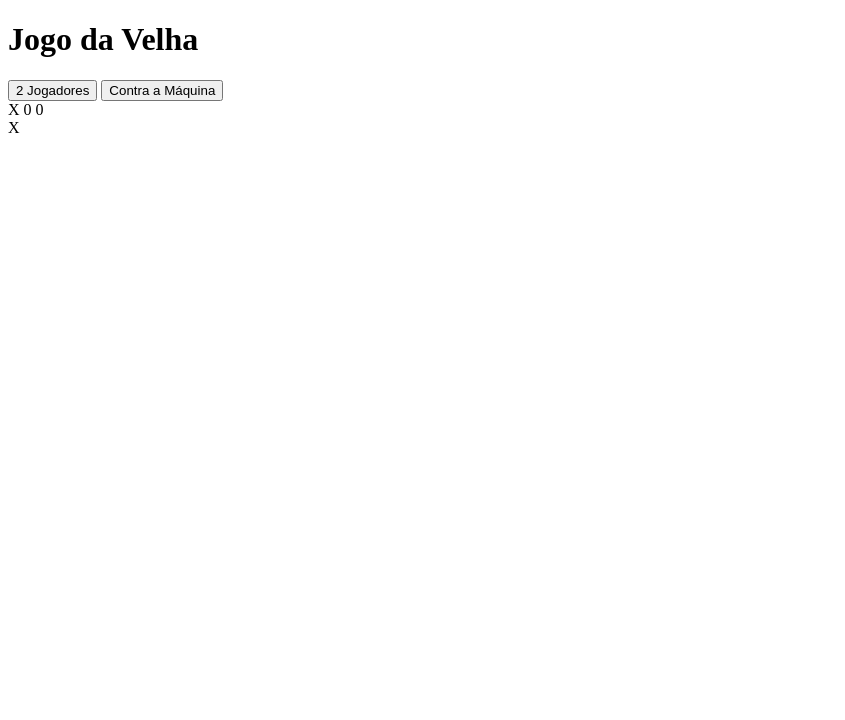
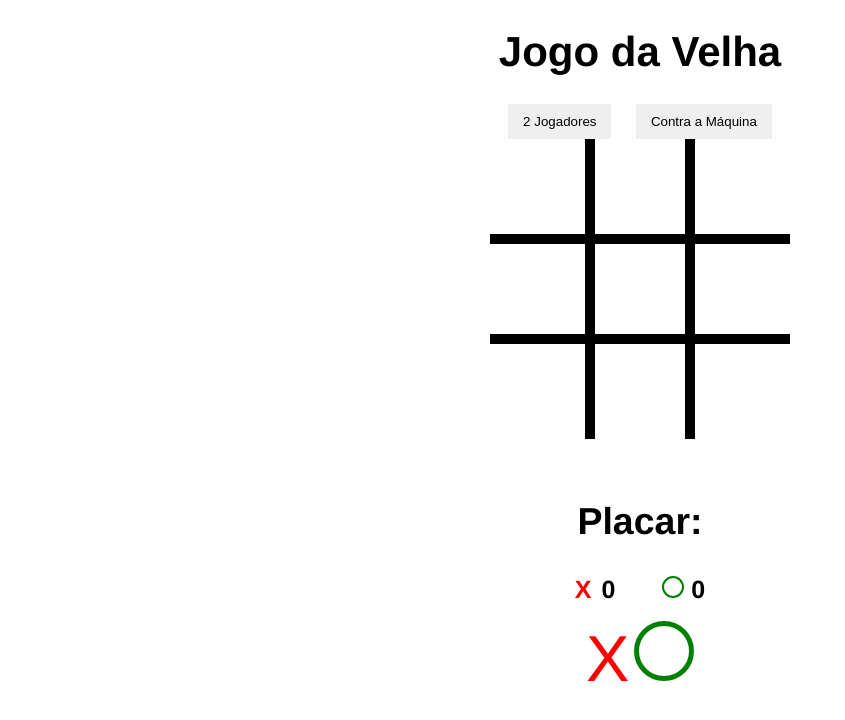
Before and after one commit to TgabrielAguiar/Jogo-da-Velha, a plain HTML site: page index.html in a window 1280 px wide. Shown: the whole page, without its empty margins (0-845 px from the left). Drawn offline with Linux system fonts and the light colour scheme.

Commit message:
adicionando estilos css

```diff
--- a/css/style.css
+++ b/css/style.css
@@ -0,0 +1,113 @@
+body{
+  text-align: center;
+  font-family: Helvetica, sans-serif;
+}
+
+h1{
+  font-size: 42px;
+}
+
+/* botões */
+#buttons-container button{
+  border: none;
+  padding: 10px 15px;
+  margin: 0 10px;
+}
+
+/* jogo */
+#container{
+  display: flex;
+  width: 300px;
+  margin: 0;
+  flex-direction: row;
+  flex-wrap: wrap;
+  position: relative;
+  margin-left: auto;
+  margin-right: auto;
+}
+
+.box {
+  height: 100px;
+  border: 5px solid black;
+  box-sizing: border-box;
+  flex: 1 1 33%;
+}
+
+#block-1,#block-2,#block-3{
+  border-top: none;
+}
+#block-1,#block-4,#block-7{
+  border-left: none;
+}
+#block-3,#block-6,#block-9{
+  border-right: none;
+}
+#block-7,#block-8,#block-9{
+  border-bottom: none;
+}
+
+/* Simbolos */
+.x{
+  font-size: 65px;
+  color: red;
+  display: inline-block;
+  line-height: 100px;
+}
+
+.o{
+  width: 50px;
+  height: 50px;
+  border: 5px solid green;
+  border-radius: 50%;
+  display: inline-block;
+  margin-top: 17px;
+}
+
+/* Classe de esconder */
+
+/* .hide{
+  display: none !important;
+} */
+
+/* Placar */
+#scoreboard-container{
+  font-weight: bold;
+  margin-top: 30px;
+  font-size: 25px;
+  position: relative;
+  margin-left: auto;
+  margin-right: auto;
+}
+
+.score-box{
+  margin: 0 20px;
+}
+
+#x-scoreboard{
+  color: red;
+  margin-right: 3px;
+}
+
+#o-scoreboard{
+  display: inline-block;
+  width: 18px;
+  height: 18px;
+  border-radius: 50%;
+  border: 2px solid green;
+}
+
+/* msg de vitoria */
+#message p{
+  position: absolute;
+  margin-left: auto;
+  margin-right: auto;
+  left: 0;
+  right: 0;
+  top: 150px;
+  width: 500px;
+  font-size: 50px;
+  background-color: black;
+  color: white;
+  padding: 20px;
+  display: none;
+}
--- a/index.html
+++ b/index.html
@@ -26,6 +26,7 @@
     <div class="box" id="block-9"></div>
 
     <div id="scoreboard-container">
+      <h2>Placar:</h2>
       <span class="score-box">
         <span id="x-scoreboard">X</span>
         <span id="scoreboard-1">0</span>
@@ -44,7 +45,7 @@
   </div>
 
   <div id="message" class="hide">
-    <p></p>
+    <p>dsadas</p>
   </div>
 
 
```
